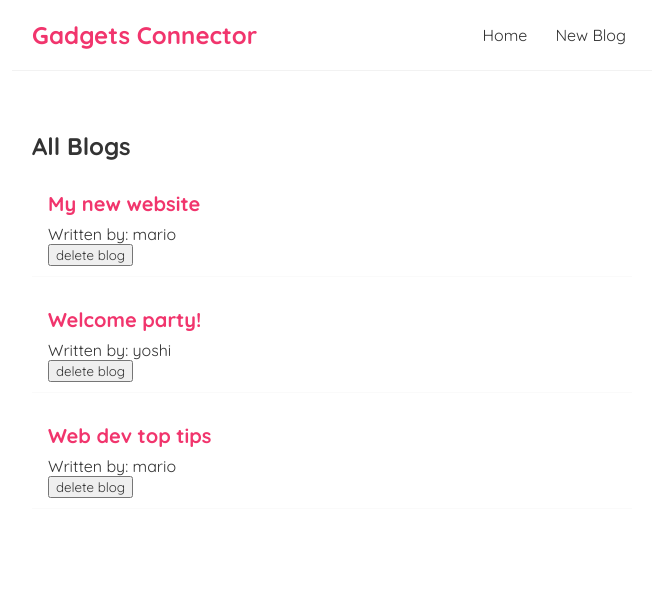
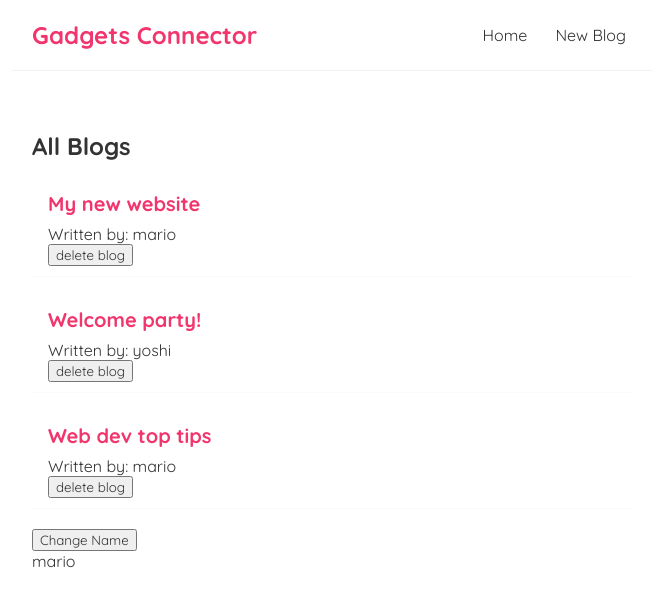
Before and after one commit to hari13haran/gc-blog, a React (Create React App) app: page / in a window 1280 px wide. Shown: the top 606 px of the page, without its empty margins (308-964 px from the left). Built offline with nearby package versions, Linux system fonts and the light colour scheme.

Commit message:
useState hook example with name const

```diff
--- a/src/Home.js
+++ b/src/Home.js
@@ -1,4 +1,4 @@
-import { useState } from "react";
+import { useState, useEffect } from "react";
 import BlogList from "./BlogList";
 
 const Home = () => {
@@ -27,6 +27,13 @@
         setBlogs(newBlogs);
     }
 
+    const [name, setName] = useState('mario');
+
+    useEffect(() => {
+        console.log('use effect ran!');
+        console.log('Name:'+ name);
+    }, [name]);
+
     return (
         <div className="home">
 
@@ -41,6 +48,9 @@
 
             {/* <BlogList blogs={blogs.filter((blog) => blog.author === 'mario')} title="Mario's Blogs" /> */}
 
+            <button onClick={() => setName('hari')}>Change Name</button>
+            <p>{name}</p>
+
         </div>
      );
 }
```
